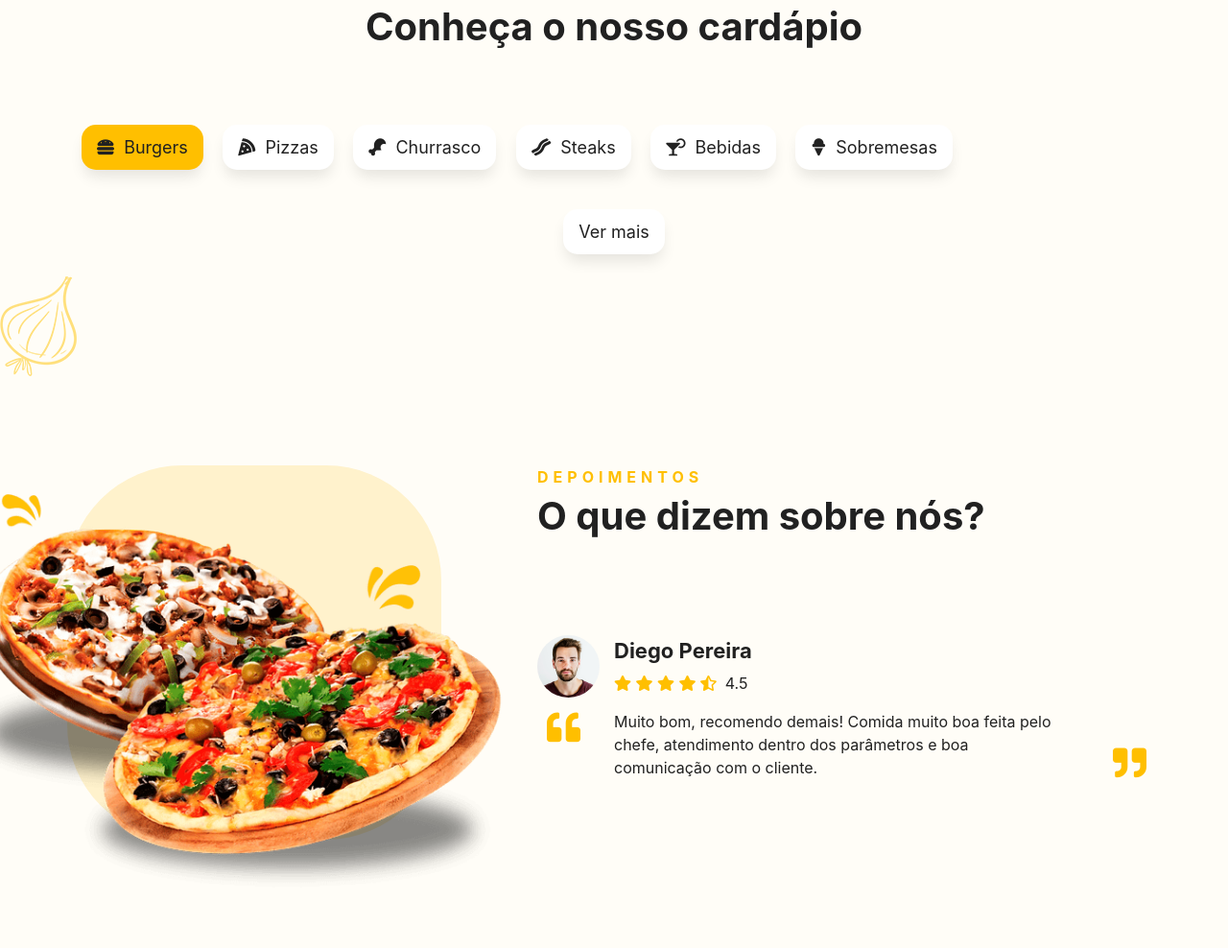
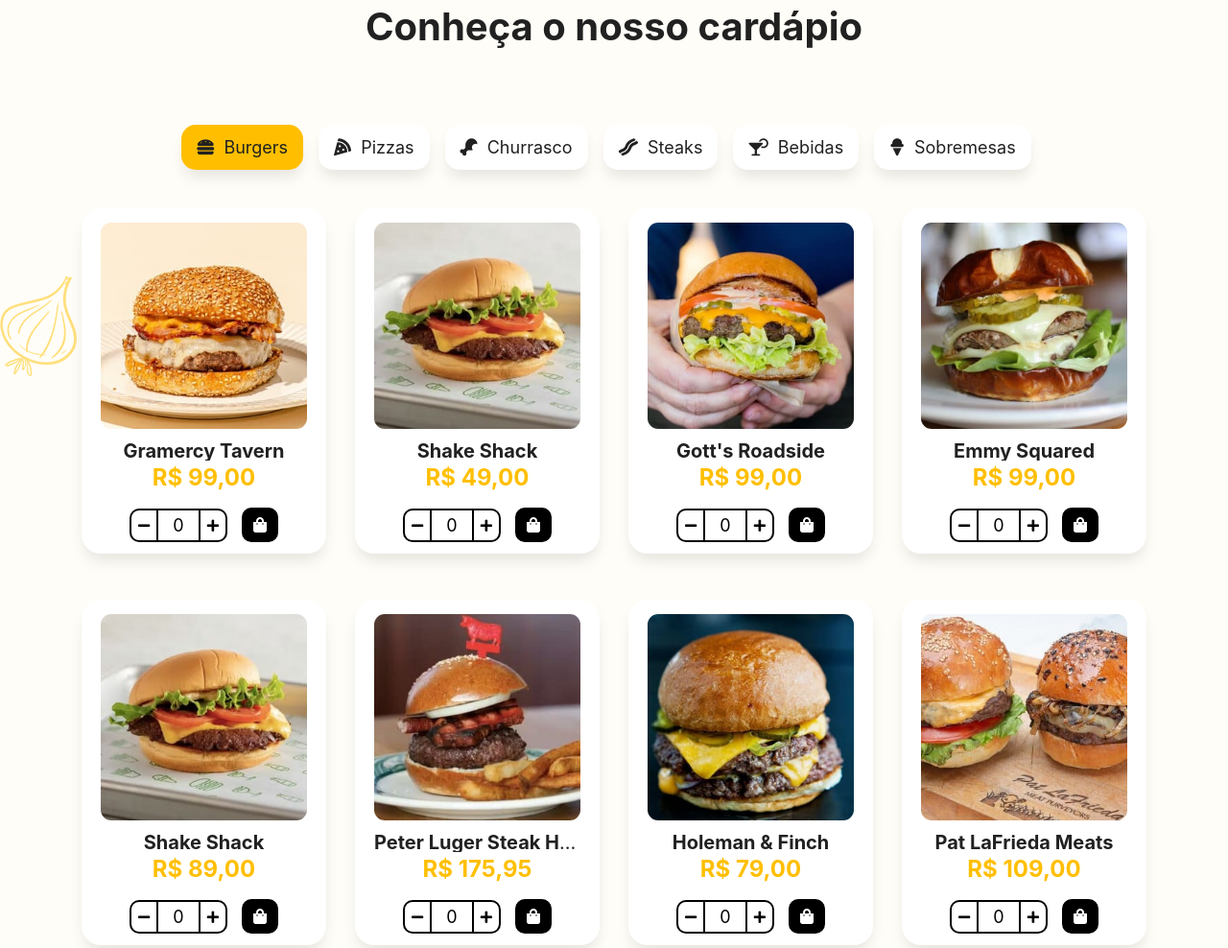
Before and after one commit to jeessall/menu-online, a plain HTML site: page index.html in a window 1280 px wide. Shown: the part 1653-2641 px from the top of the page at 96% size. Drawn offline with Linux system fonts and the light colour scheme.

Commit message:
atualizando-cardapio

```diff
--- a/css/main.css
+++ b/css/main.css
@@ -246,6 +246,8 @@
 }
 
 .container-menu {
+    display: flex;
+    justify-content: center;
     margin-bottom: 40px;
 }
 
--- a/index.html
+++ b/index.html
@@ -159,27 +159,28 @@
                 </div>
 
                 <div class="col-12 container-menu">
-                    <a href="" class="active btn btn-white btn-sm mr-3">
+                    <! -- vamos chamar o metodos cardapio para quando clicarmos no botão da categoria escolhida ele mudar, passamos como parametro o nome da categoria que queremos usar-->
+                    <a id="menu-burgers" class="active btn btn-white btn-sm mr-3" onclick="cardapio.metodos.obterItensCardapio('burgers')">
                         <i class="fas fa-hamburger"></i>&nbsp;
                         Burgers
                     </a>
-                    <a href="" class="btn btn-white btn-sm mr-3">
+                    <a id="menu-pizzas" class="btn btn-white btn-sm mr-3" onclick="cardapio.metodos.obterItensCardapio('pizzas')">
                         <i class="fas fa-pizza-slice"></i>&nbsp;
                         Pizzas
                     </a>
-                    <a href="" class="btn btn-white btn-sm mr-3">
+                    <a id="menu-churrasco" class="btn btn-white btn-sm mr-3" onclick="cardapio.metodos.obterItensCardapio('churrasco')">
                         <i class="fas fa-drumstick-bite"></i>&nbsp;
                         Churrasco
                     </a>
-                    <a href="" class="btn btn-white btn-sm mr-3">
+                    <a id="menu-steaks" class="btn btn-white btn-sm mr-3" onclick="cardapio.metodos.obterItensCardapio('steaks')">
                         <i class="fas fa-bacon"></i>&nbsp;
                         Steaks
                     </a>
-                    <a href="" class="btn btn-white btn-sm mr-3">
+                    <a id="menu-bebidas" class="btn btn-white btn-sm mr-3" onclick="cardapio.metodos.obterItensCardapio('bebidas')">
                         <i class="fas fa-cocktail"></i>&nbsp;
                         Bebidas
                     </a>
-                    <a href="" class="btn btn-white btn-sm mr-3">
+                    <a id="menu-sobremesas" class="btn btn-white btn-sm mr-3" onclick="cardapio.metodos.obterItensCardapio('sobremesas')">
                         <i class="fas fa-ice-cream"></i>&nbsp;
                         Sobremesas
                     </a>
@@ -188,11 +189,12 @@
                 <!--cardapio dinamico com js-->
                 <div class="col-12">
                     <div class="row" id="itensCardapio">
+
                     </div>
                 </div>
 
                 <div class="col-12 text-center">
-                    <a href="" class="btn btn-white btn-sm">
+                    <a id="btnVerMais" class="btn btn-white btn-sm" onclick="cardapio.metodos.verMais()">
                         Ver mais
                     </a>
                 </div>
--- a/js/app.js
+++ b/js/app.js
@@ -1,37 +1,94 @@
-//precisamos chamar o cardapio.metodos e obterItensCardapio assim:
+$(document).ready(function(){
+    cardapio.eventos.init();
+})
+
+var cardapio = {};
+
+
 
 cardapio.eventos = {
-
+    init: () => {
+        cardapio.metodos.obterItensCardapio();
+    }
 
     }
 
+//exixte o tipo int e tipo float, o float vem com ponto geralmente de um banco de dados, quando consumimos
+
+
+
+//precisamos chamar o cardapio.metodos e obterItensCardapio assim:
+cardapio.metodos = {
     //vai obter a lista de itens do cardapio
+    obterItensCardapio: (categoria = 'burgers', vermais = false) => {
+        var filtro = MENU[categoria];
+
+        //para mudar para outra categoria do cardapio devemos limpar a categoria anterior para exibir somente a categoria escolhida
+        if(!vermais) {
+            $("#itensCardapio").html("")
+            $("#btnVerMais").removeClass('hidden')
+        }
+
         //usando replace para substituir o elemento do for each (e) pelo img e.img, assim todos os elementos vão ter a devida imagem correta do produto
-//vamos usar a propriedade dos itens para substituir, encotramos no console.log
+        $.each(filtro, (i, e) => {
+            //vamos usar o replace para substituir nossos elementos do template
             //variavel dentro das funções /\${img}/g /\${nome}/g /\${preco}/g esse tipo de variavel é global e se chama rejex
+            let temp = cardapio.templates.item.replace(/\${img}/g, e.img)
+            .replace(/\${nome}/g, e.name)
             //no price vamos usar o toFixed(2) para formatar nosso preço com 2 casas decimais vai ficar $54,00
             //damos outro .replace para substituir tudo que for . por , ex: toFixed(2).replace('.', ',')
-//exixte o tipo int e tipo float, o float vem com ponto geralmente de um banco de dados, quando consumimos
+            .replace(/\${price}/g, e.price.toFixed(2).replace(".", ","))
             //vamos usar nossa div com id itensCardapio, para cada item do templates ser adicionado com Jquery]
             //usando .append significa que queremos adicionar dentro do html itensCardapio alguma coisa, e nesse caso vai ser o temp que criamos
 
-cardapio.metodos = {
+            //vamos validar os itens do cardapio para ser exibido somente 8 itens por categoria, quando clicar no btn ver mais vai aparecer mais 4 itens dentro das categorias totalizando 12
+            //o btn cai nesse if quando for verdadeiro e tiver mais que 8 itens
+            if(vermais && i >= 8 && i < 12) {
+                $("#itensCardapio").append(temp)
+            }
 
+            //itens da pagina inicial 8, colocamos exclamação ! para negar o btn
+            //como o btn ver mais é = false ele cai no segundo if pq só exibe 8 itens
+            if(!vermais && i < 8) {
+                $("#itensCardapio").append(temp)
+            }
+
+        })
+
+        //remover a class active das categorias quando alterar para outra categoria
+        $(".container-menu a").removeClass('active');
+        //adiciona a class active quando estiver na categoria selecionada
+        $("#menu-" + categoria).addClass('active');
+    },
+
+    //vamos criar um metodo para o botão ver mais para quando clicar realizar as validações do nosso if feito acima e sumir com o botão
+    verMais: () => {
+        //var para descobrir qual botão está ativo fora do padrão 'burers', para todas as categorias
+        //pegamos o attr (atributo = id do nosso elemento)
+        //usamos o split do jquery para quebrar o texto em 2 virando um array do [menu] com indice 0 e [burgers] com indice 1
+        var ativo = $(".container-menu a.active").attr('id').split('menu-')[1];
+        cardapio.metodos.obterItensCardapio(ativo, true);
+
+        //adicionando a classe hidden para ocultar o btn
+        //no nosso if vamos remover a class hidde se o botão não for clicado, para poder realizar a ação novamente
+        $("#btnVerMais").addClass('hidden');
+    },
 }
 
 //cada vez que passar pelo .each do filtro vai ter um elemento e do filtro diferente, por 12 vezes
 //criando variavel na img, nome e preço \${}
-
 cardapio.templates = {
+    //vamos usar a propriedade dos itens para substituir, encotramos no console.log
+    //variavel dentro das funções /\${img}/g /\${nome}/g /\${preco}/g esse tipo de variavel é global e se chama rejex
     item:
 `
-    <div class="col-3 mb-3">
+    <div class="col-3 mb-5">
         <div class="card card-item">
         <div class="img-produto">
             <img src="\${img}" alt=""/>
         </div>
-            <p class="title-produto text-center mt-4">
-                <b>\${name}</b>
+            <p class="title-produto text-center mt-2">
+                <b>\${nome}</b>
             </p>
             <p class="price-produto text-center">
                 <b>R$ \${price}</b>
@@ -46,4 +103,5 @@
     </div>
 `
 
+
 }
```
Lines whose indentation alone changed are shown as unchanged.
